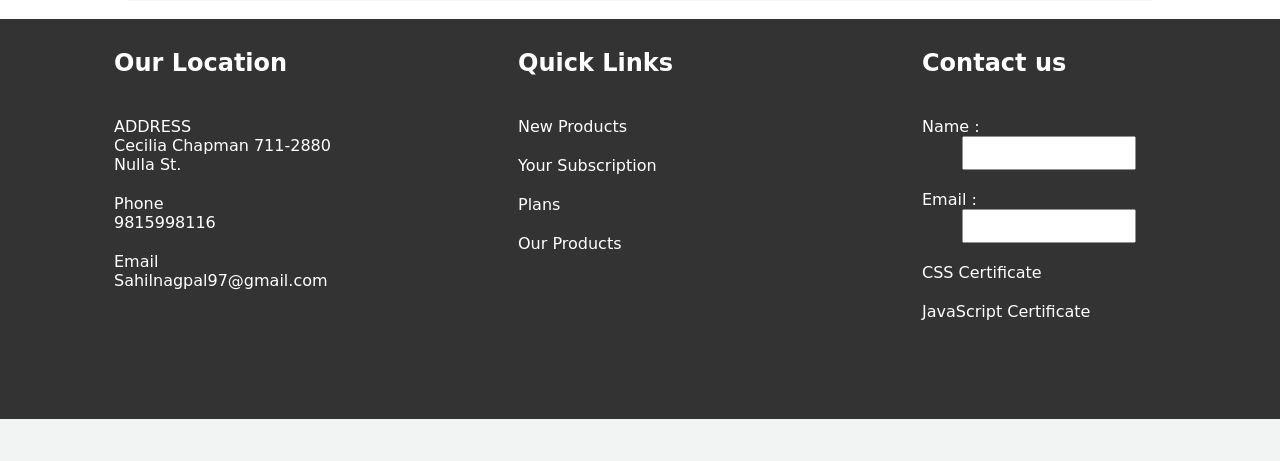
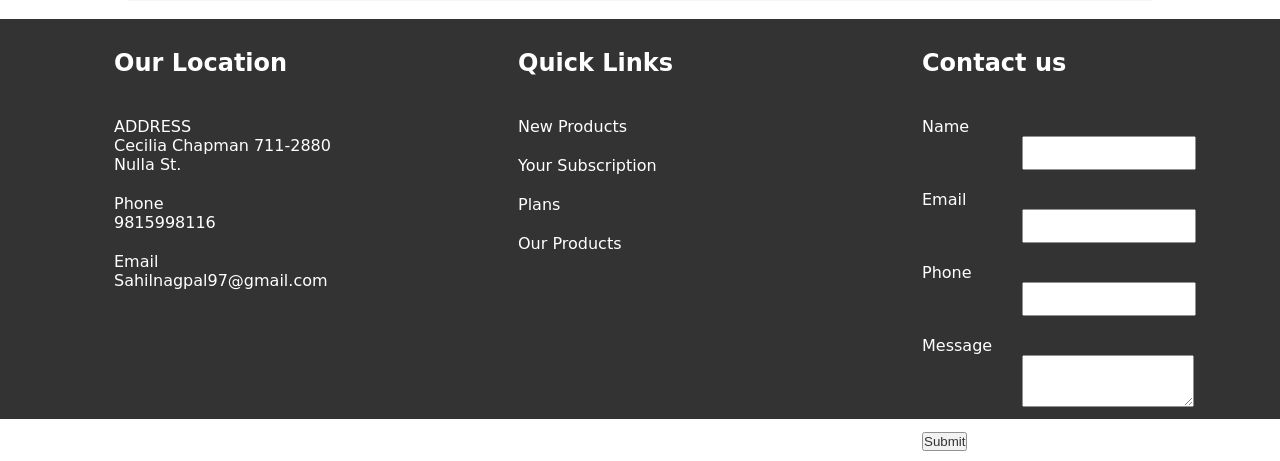
Before and after one commit to sahil19-creator/donate_project, a Django app: page / in a window 1280 px wide. Shown: the part 3064-3525 px from the top of the page. Before the commit the page ends 3483 px from the top, so only its background shows below. Run offline with Django 3.2, Linux system fonts and the light colour scheme.

Commit message:
small form

```diff
--- a/dog_house/frontend/static/css/style.css
+++ b/dog_house/frontend/static/css/style.css
@@ -338,6 +338,9 @@
     background-color: indigo;
     width: 45%;
 }
+.formBx{
+    margin-left: 60px ;
+}
 
 @media only screen and (max-width:1140px) {
     .logo img {
@@ -394,4 +397,5 @@
     .box_3 {
         flex-direction: column;
     }
+
 }
--- a/dog_house/frontend/templates/index.html
+++ b/dog_house/frontend/templates/index.html
@@ -96,11 +96,13 @@
 			<div class="footer-box box3">
 				<h2>Contact us</h2>
 				<ul>
-					<li>Name  : <input type="text"  /></li>
-					<li>Email : <input type="text" /></li>
-					<li>CSS Certificate</li>
-					<li>JavaScript Certificate</li>
-				</ul>
+					<li><label>Name</label>  <span class="formBx"><input " type="text"  /></span></li>
+					<li><label>Email</label> <span class="formBx"><input class="formBx" type="text" /></span></li>
+					<li><label>Phone</label> <span class="formBx"><input  type="text" /> </span></li>
+                    <li><label>Message</label> <span class="formBx"><textarea class="formBx"></textarea></span></li>
+                    <li><button>Submit</button></li>
+                </ul>
+
 
 			</div>
 		</footer>
```
